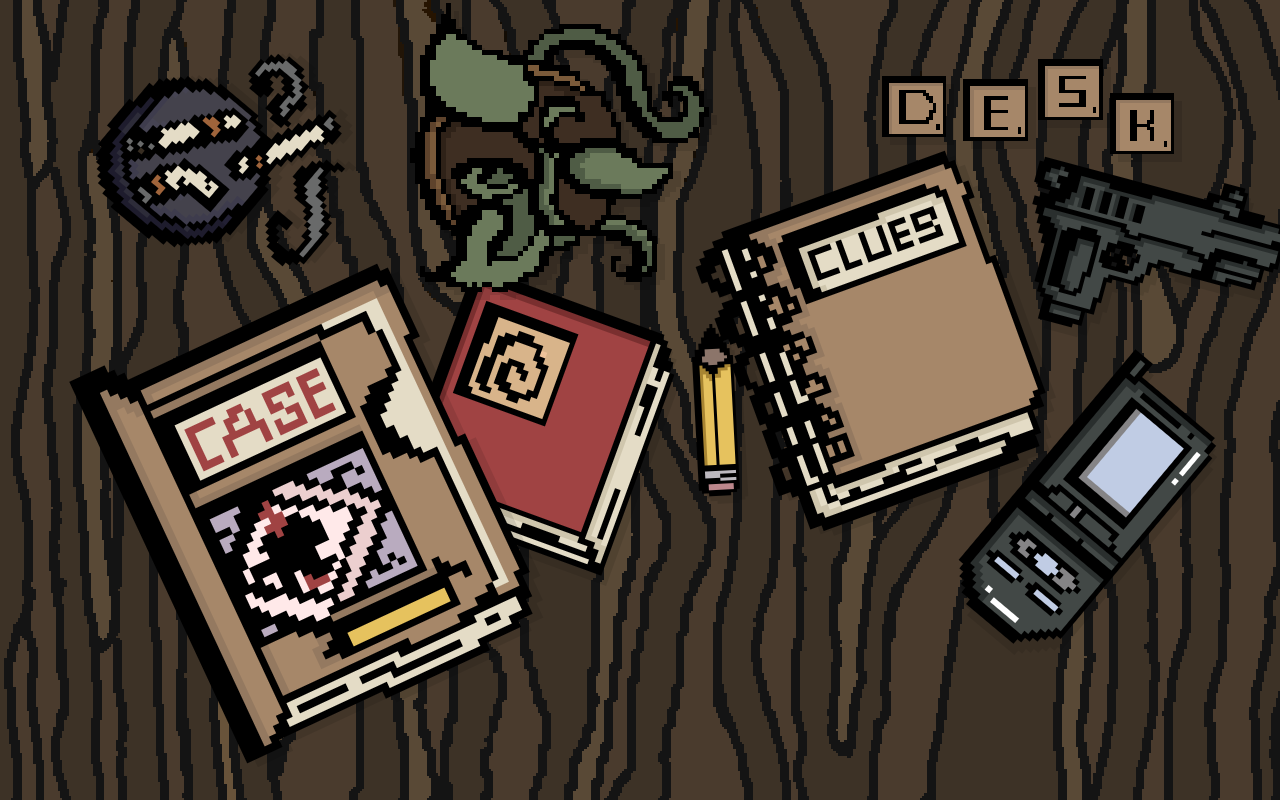
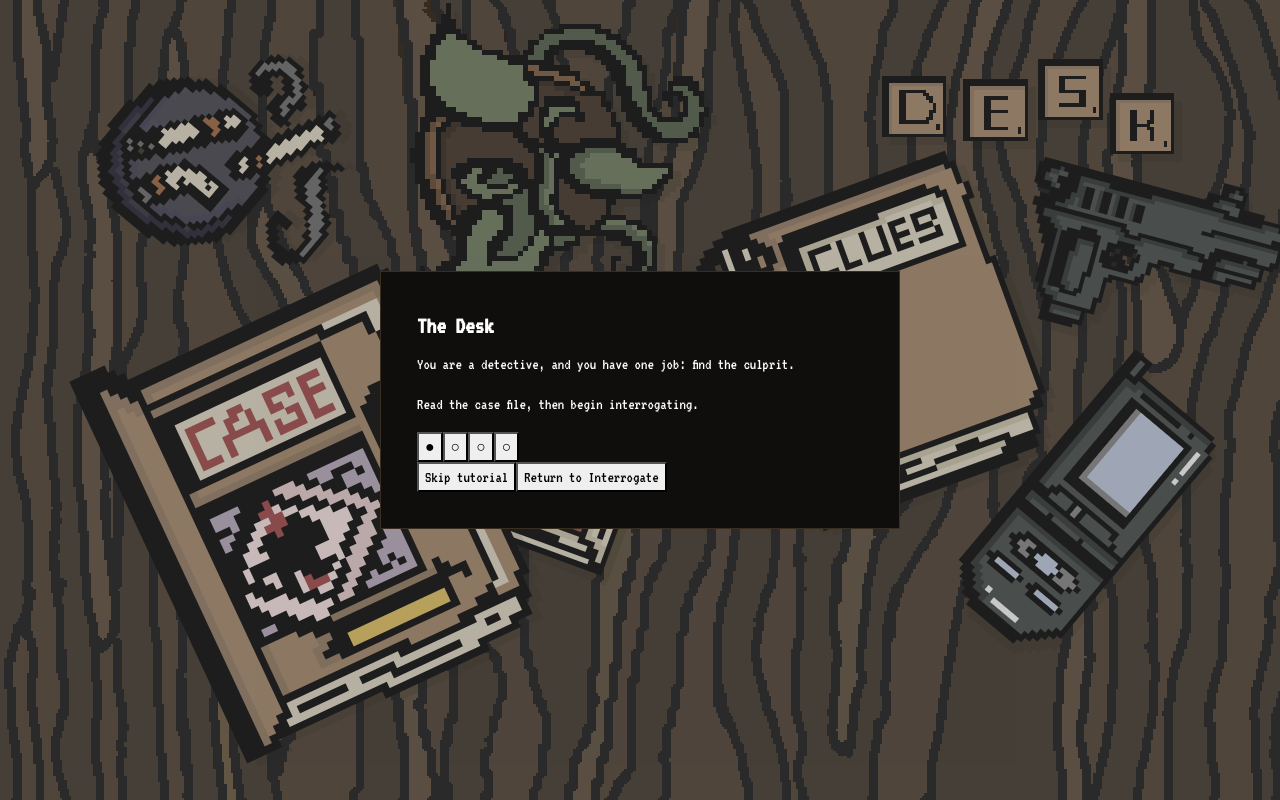
Before and after one commit to acm-projects/Agentic-Detective, a React (Vite) app: page /desk in a window 1280 px wide. Built offline with nearby package versions, Linux system fonts and the light colour scheme; no server answers.

Commit message:
Added a simple tutorial modal system

```diff
--- a/package.json
+++ b/package.json
@@ -30,6 +30,7 @@
     "react": "^19.2.0",
     "react-dom": "^19.2.0",
     "react-icons": "^5.6.0",
+    "react-old-icons": "^1.0.2",
     "react-router": "^7.13.1",
     "react-router-dom": "^7.13.1",
     "zod": "^4.3.6",
--- a/src/ClueBook.tsx
+++ b/src/ClueBook.tsx
@@ -13,6 +13,7 @@ import letterImg from './assets/lettersclue.png';
 import jewelImg from './assets/jewel.png';
 import yellowstickyImg from './assets/yellowsticky.png';
 import { useNotificationStore } from './store/useNotificationStore';
+import TutorialModal from './components/tutorial-modal/Tutorial';
 
 const CLUE_PROPS = [
   { src: jewelImg,      width: '220px', bottom: '8%',  left: '55%',  transform: 'translateX(-50%) rotate(15deg)' },
@@ -59,6 +60,8 @@ export default function ClueBook() {
   const selectedIndex = selected ? clues.findIndex(c => c.id === selected.id) : -1;
 
   return (
+    <>
+      <TutorialModal />
       <div className="main-container" style={{
         width: '100%',
         height: '100dvh',
@@ -189,5 +192,6 @@ export default function ClueBook() {
         </button>
 
       </div>
+    </>
   );
 }
--- a/src/Interrogate.css
+++ b/src/Interrogate.css
@@ -141,6 +141,23 @@ a { color: inherit; text-decoration: none; }
     box-shadow: 0 0 0 1px #8a1515, 0 0 0 4px #fff5db;
     background-color: #8a1515;
   }
+}
+
+.navigate > button.disabled-button {
+  background-color: #464646;
+}
+
+.navigate > button.disabled-button:hover {
+  border: 3px solid #1a1a1a;
+  color: var(--ink-color);
+  transform: none;
+  box-shadow: 3px 3px 0px #1a1a1a;
+  transform: none;
+  cursor: not-allowed;
+}
+
+.navigate > button.disabled-button:active {
+  transform: none;
 }
 
 .nav-auth { margin-top: auto; }
@@ -541,6 +558,7 @@ a { color: inherit; text-decoration: none; }
 .submit-button button:disabled {
   background: #555; box-shadow: none; transform: none; cursor: not-allowed;
 }
+
 
 /* ── Notes-window (notepad image, opens notebook modal) ── */
 .notes-window {
--- a/src/NewGame.tsx
+++ b/src/NewGame.tsx
@@ -9,6 +9,7 @@ import { FaSave } from "react-icons/fa";
 function NewGame() {
   const setSeed = useGameStore((s) => s.setSeed);
   const startCase = useGameStore((s) => s.startCase);
+  const clearLoadedCase = useGameStore((s) => s.clearLoadedCase);
     const navigate = useNavigate();
     const audioRef = useRef<HTMLAudioElement>(null);
 
@@ -19,6 +20,10 @@ function NewGame() {
     const [isMuted, setIsMuted] = useState(false);
 
     const { userId, isSignedIn, isLoaded } = useAuth();
+
+    useEffect(() => {
+      clearLoadedCase();
+    }, [clearLoadedCase]);
 
 
     // Setup background music on mount
@@ -163,8 +168,10 @@ function NewGame() {
           className="slider"
         />
       </div>
-        <button className="detective-button" onClick={()=>{
+        <button className="detective-button" onClick={async () =>{
           playClickSound();
+          localStorage.removeItem('tutorialSeen');
+          localStorage.removeItem('tutorialStep');
           setSeed({
             freeText: personalization,        // "1920s jazz club", "remote Antarctic base", etc
             difficulty: difficulty,  // 1–10 slider ("on a scale of 1 to 10")
@@ -179,8 +186,10 @@ function NewGame() {
             alert("Please enter a case theme before starting.");
             return;
           }
-          startCase(navigate); // check for userId here
-          navigate('/desk');
+          const isReloadFlow = await startCase(navigate); // check for userId here
+          if (!isReloadFlow) {
+            navigate('/desk');
+          }
         }} >
         SOLVE!
       </button>
--- a/src/caseFile.ts
+++ b/src/caseFile.ts
@@ -524,7 +524,8 @@ export async function feedCaseFile(game: any): Promise<{
 
 export function buildSuspectSystemPrompt(
   suspect: Suspect,
-  caseReport: CaseReport
+  caseReport: CaseReport,
+  clues: Clue[]
 ): string {
   const honestyInstruction = {
     honest: `You have nothing to hide related to this case. Answer questions directly and without evasion. You may be emotionally affected by the murder but you are not concealing anything.`,
@@ -565,6 +566,13 @@ CRITICAL: You may ONLY reference people listed above. Do NOT invent new names, n
 HOW YOU BEHAVE IN THIS INTERROGATION:
 ${honestyInstruction}
 ${tellsLine}
+
+EVIDENCE KNOWN TO EXIST IN THIS INVESTIGATION:
+${clues.map(c => `- "${c.name}" (${c.id})`).join('\n')}
+
+If the detective presents or references evidence NOT on this list, you do NOT react to it as if it's real.
+You respond with calm skepticism: "I don't know what evidence you're talking about — that doesn't match anything the police mentioned to me." (In this scenario, you do not need to repeat these words as is, but rephrase it appropriately when the detective repeats their action more than once.)
+Do NOT raise stress for fabricated or unverifiable evidence.
 
 ━━━━━━━━━━━━━━━━━━━━━━━━━━━━━━━
 STRESS SYSTEM
--- /dev/null
+++ b/src/components/tutorial-modal/Tutorial.tsx
@@ -0,0 +1,165 @@
+// This page defines a Tutorial Modal that shows up on the Interrogation page upon first load
+// The tutorial is skippable and guides users with the UI for their first playthrough.
+import { useEffect, useMemo, useState } from 'react';
+import { useLocation, useNavigate } from 'react-router-dom';
+import './tutorial.css';
+
+interface Step {
+    title: string,
+    icon: string,
+    description: string[],
+}
+
+const STEPS: Step[] = [
+    {
+        title: "The Desk",
+        icon: "",
+        description: [
+            "You are a detective, and you have one job: find the culprit.",
+            "Read the case file, then begin interrogating."
+        ],
+    },
+    {
+        title: "Interrogation",
+        icon: "",
+        description: [
+            "Each suspect has their secrets. Ask questions to unravel them.",
+            "Find inconsistencies. Figure out their lying tells."
+        ]
+    },
+    {
+        title: "Evidence",
+        icon: "",
+        description: [
+            "New evidence arrives during the investigation as notifications. Complete the minigame to unlock it.",
+            "Drag clues from the Evidence Locker into the chat to confront suspects directly.",
+        ]
+    },
+    {
+        title: "Making your Accusation",
+        icon: "",
+        description: [
+            "When you're ready, accuse a suspect from the interrogation screen. You need to find evidence first.",
+            "Choose carefully — you only get one shot.",
+        ]
+    }
+];
+
+const TUTORIAL_KEY = 'tutorialSeen';
+const TUTORIAL_STEP_KEY = 'tutorialStep';
+
+function TutorialModal() {
+    const navigate = useNavigate();
+    const location = useLocation();
+    const [visible, setVisible] = useState(false);
+    const [step, setStep] = useState(0);
+    const isDeskRoute = useMemo(() => location.pathname === '/desk', [location.pathname]);
+    const isCluesRoute = useMemo(() => location.pathname === '/clues', [location.pathname]);
+
+    useEffect(() => {
+        const hasSeenTutorial = localStorage.getItem(TUTORIAL_KEY) === 'true';
+        if (hasSeenTutorial) return;
+
+        const savedStep = Number(localStorage.getItem(TUTORIAL_STEP_KEY) ?? '0');
+        setStep(Number.isFinite(savedStep) ? savedStep : 0);
+        setVisible(true);
+    }, []);
+
+    useEffect(() => {
+        if (!visible) return;
+        localStorage.setItem(TUTORIAL_STEP_KEY, String(step));
+    }, [step, visible]);
+
+    const dismiss = () => {
+        localStorage.setItem(TUTORIAL_KEY, 'true');
+        localStorage.removeItem(TUTORIAL_STEP_KEY);
+        setVisible(false);
+    }
+    const updateStep = (nextStep: number) => {
+        setStep(nextStep);
+        localStorage.setItem(TUTORIAL_STEP_KEY, String(nextStep));
+    };
+    const next = () => updateStep(Math.min(step + 1, STEPS.length - 1));
+    const prev = () => updateStep(Math.max(step - 1, 0));
+    const isLast = step === STEPS.length - 1;
+    const current = STEPS[step];
+
+    const primaryActionLabel = (() => {
+        if (step === 0) {
+            return isDeskRoute ? 'Return to Interrogate' : 'Visit the Desk';
+        }
+
+        if (step === 2) {
+            return isCluesRoute ? 'Return to Interrogate' : 'Visit the Clues Page';
+        }
+
+        if (isLast) {
+            return 'Got it — start investigating';
+        }
+
+        return 'Next →';
+    })();
+
+    const handlePrimaryAction = () => {
+        if (step === 0 && !isDeskRoute) {
+            navigate('/desk');
+            return;
+        }
+        if (step === 0 && isDeskRoute) {
+            updateStep(1);
+            navigate('/interrogate');
+            return;
+        }
+        if (step === 2 && !isCluesRoute) {
+            navigate('/clues');
+            return;
+        }
+        if (step === 2 && isCluesRoute) {
+            updateStep(3);
+            navigate('/interrogate');
+            return;
+        }
+
+
+        if (isLast) {
+            dismiss();
+            return;
+        }
+
+        next();
+    };
+
+    if (!visible) return null;
+
+    return (
+        <>
+            <div onClick={dismiss} className='tutorial-backdrop' />
+
+            <div role="dialog" aria-modal="true" className='tutorial-modal'>
+                <div key={step}>
+                    <span>{current.icon}</span>
+                    <h2>{current.title}</h2>
+                    {current.description.map((line, i) => (
+                        <p key={i}>{line}</p>
+                    ))}
+                </div>
+
+                <div>
+                    {STEPS.map((_, i) => (
+                        <button key={i} onClick={() => updateStep(i)}>
+                            {i === step ? '●' : '○'}
+                        </button>
+                    ))}
+                </div>
+
+                <div>
+                    {step > 0 && <button onClick={prev}>← Back</button>}
+                    <button onClick={dismiss}>Skip tutorial</button>
+                    <button onClick={handlePrimaryAction}>{primaryActionLabel}</button>
+                </div>
+            </div>
+        </>
+    );
+}
+
+export default TutorialModal;
--- /dev/null
+++ b/src/components/tutorial-modal/tutorial.css
@@ -0,0 +1,19 @@
+.tutorial-backdrop {
+    position: fixed;
+    inset: 0;
+    background: rgba(90, 89, 89, 0.33);
+    z-index: 9998;
+}
+
+.tutorial-modal {
+    position: fixed;
+    top: 50%;
+    left: 50%;
+    transform: translate(-50%, -50%);
+    z-index: 9999;
+    width: min(520px, calc(100vw - 32px));
+    background: #0f0e0d;
+    border: 1px solid #3a2e20;
+    padding: 36px;
+    color: #ffff;
+}
--- a/src/desk/DeskMessage.tsx
+++ b/src/desk/DeskMessage.tsx
@@ -11,6 +11,7 @@ import plantImg from './assets/muchbetterthemedplant.png';
 import deskBgImg from './assets/extranewdesk.png';
 import LoadingScreen from '../LoadingScreen';
 import phoneImg from './assets/2themedcellphone.png';
+import TutorialModal from '../components/tutorial-modal/Tutorial';
 import './desk.css';
 import ScrabbleImg from './assets/newscrabble.png';
 
@@ -77,6 +78,7 @@ function Message() {
 
   return (
     <>
+      <TutorialModal />
       <div style={{ width: '100vw', height: '100vh', position: 'relative', backgroundImage: `url(${deskBgImg})`, backgroundSize: 'cover' }}>
         <div className='icons'>
           {/* 1. CLUE BOOK */}
```
Also changed, not shown: src/Interrogate.tsx (+58 -3 lines), src/useGameStore.ts (+29 -13 lines), 2 other files (tests, documents, lock files or other folders). Lines whose indentation alone changed are shown as unchanged.
